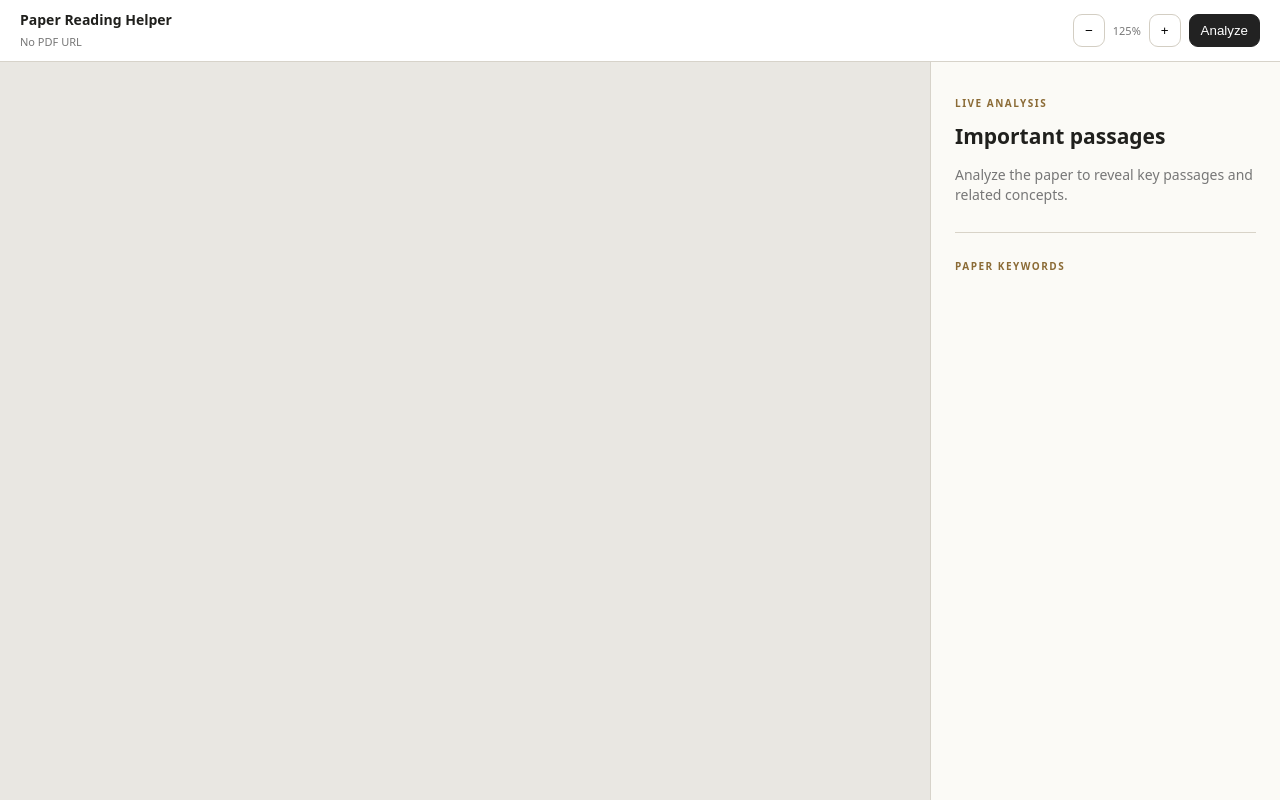
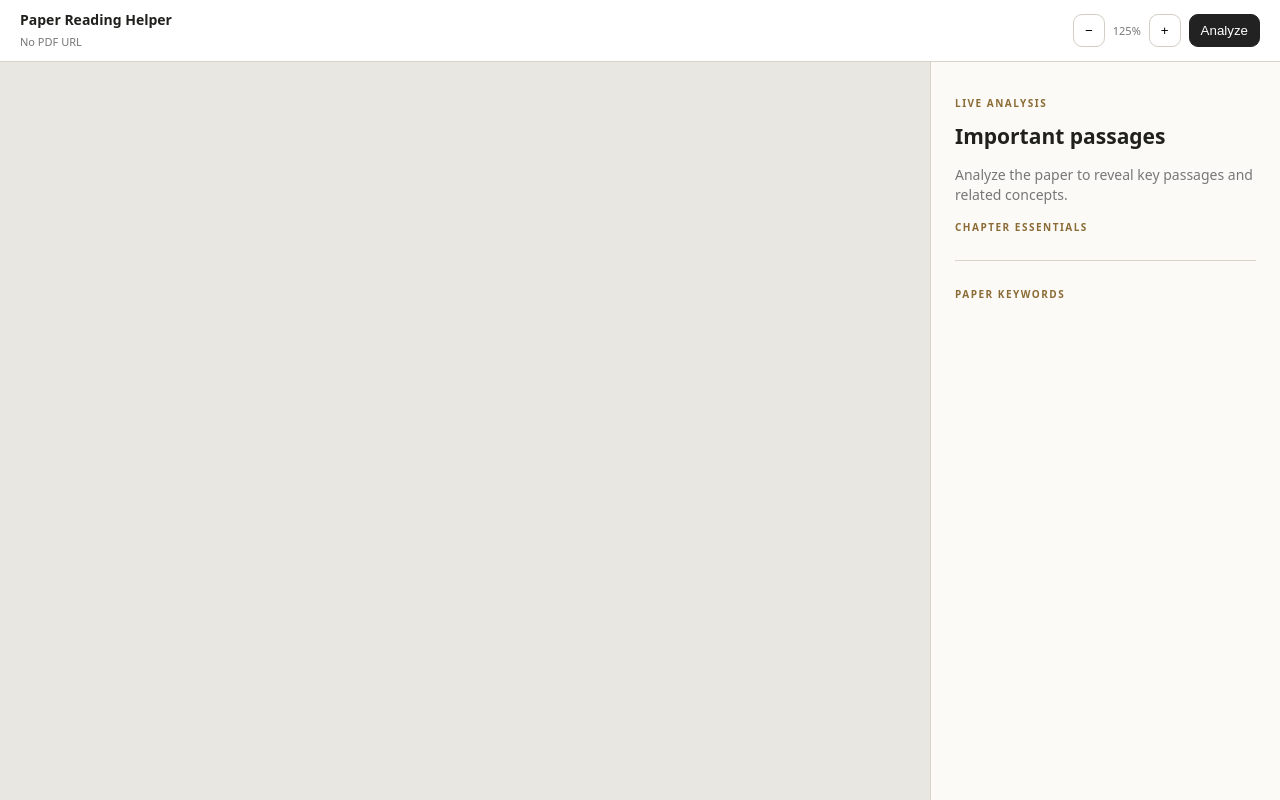
Before and after one commit to Pinchpeach/paper-reading-helper, a browser extension: page viewer/index.html in a window 1280 px wide. Drawn offline with Linux system fonts and the light colour scheme.

Commit message:
feat: add sentence reconstruction and chapter essentials

```diff
--- a/viewer/index.html
+++ b/viewer/index.html
@@ -1 +1 @@
-<!doctype html><html><head><meta charset="utf-8"><meta name="viewport" content="width=device-width,initial-scale=1"><title>Paper Reading Helper</title><link rel="stylesheet" href="viewer.css"></head><body><header class="toolbar"><div><b>Paper Reading Helper</b><span id="status">Preparing paper…</span></div><div class="actions"><button id="minus">−</button><span id="zoom">125%</span><button id="plus">+</button><button id="analyze">Analyze</button></div></header><main><section id="paper"><div id="pages"></div></section><aside><p class="eyebrow">LIVE ANALYSIS</p><h2 id="panel-title">Important passages</h2><p id="panel-desc" class="muted">Analyze the paper to reveal key passages and related concepts.</p><div id="results"></div><section id="keywords"><p class="eyebrow">PAPER KEYWORDS</p><div id="keyword-list"></div></section></aside></main><script type="module" src="viewer.js"></script></body></html>
+<!doctype html><html><head><meta charset="utf-8"><meta name="viewport" content="width=device-width,initial-scale=1"><title>Paper Reading Helper</title><link rel="stylesheet" href="viewer.css"></head><body><header class="toolbar"><div><b>Paper Reading Helper</b><span id="status">Preparing paper…</span></div><div class="actions"><button id="minus">−</button><span id="zoom">125%</span><button id="plus">+</button><button id="analyze">Analyze</button></div></header><main><section id="paper"><div id="pages"></div></section><aside><p class="eyebrow">LIVE ANALYSIS</p><h2 id="panel-title">Important passages</h2><p id="panel-desc" class="muted">Analyze the paper to reveal key passages and related concepts.</p><div id="results"></div><section id="chapters"><p class="eyebrow">CHAPTER ESSENTIALS</p><div id="chapter-list"></div></section><section id="keywords"><p class="eyebrow">PAPER KEYWORDS</p><div id="keyword-list"></div></section></aside></main><script type="module" src="viewer.js"></script></body></html>
```
